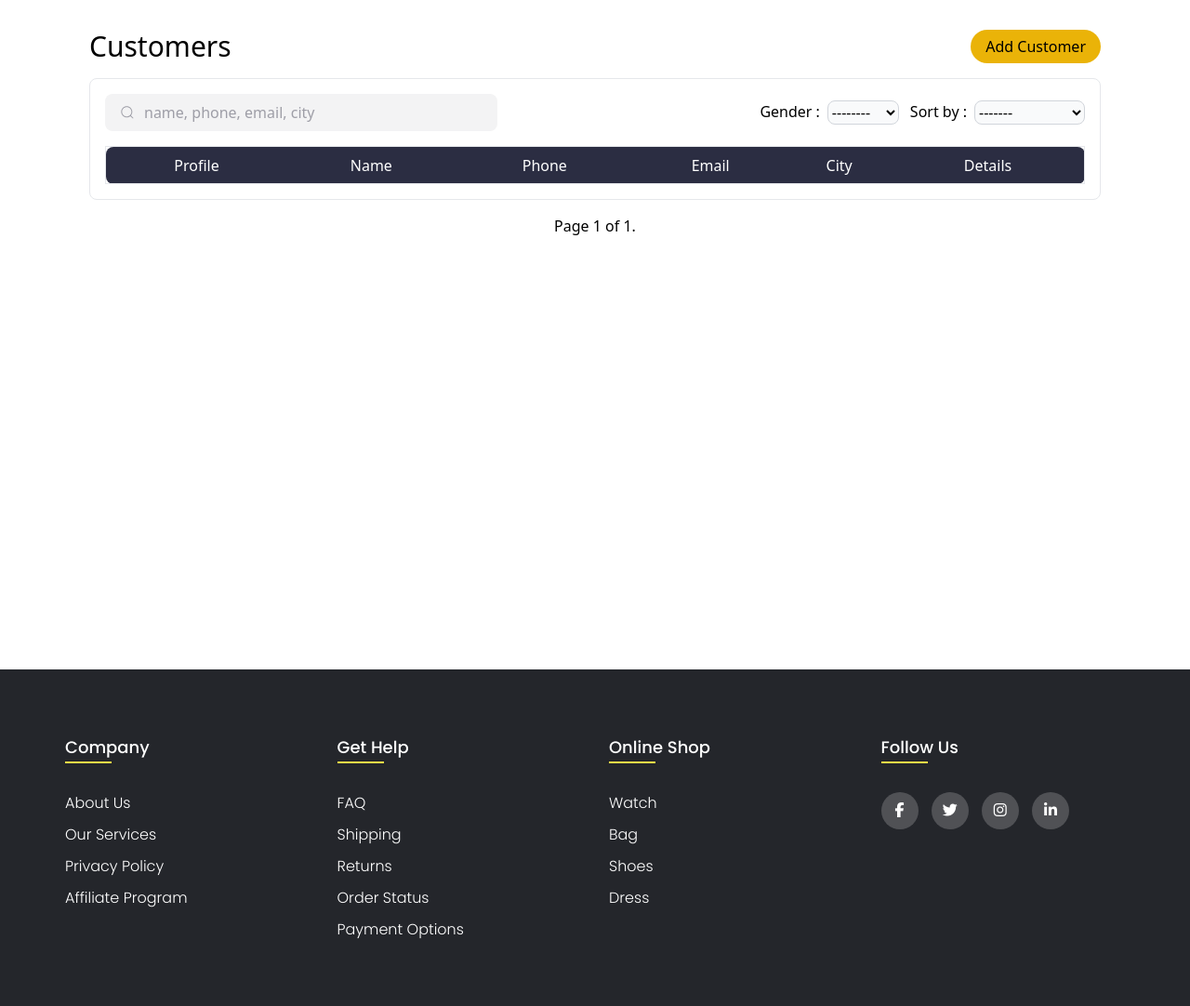
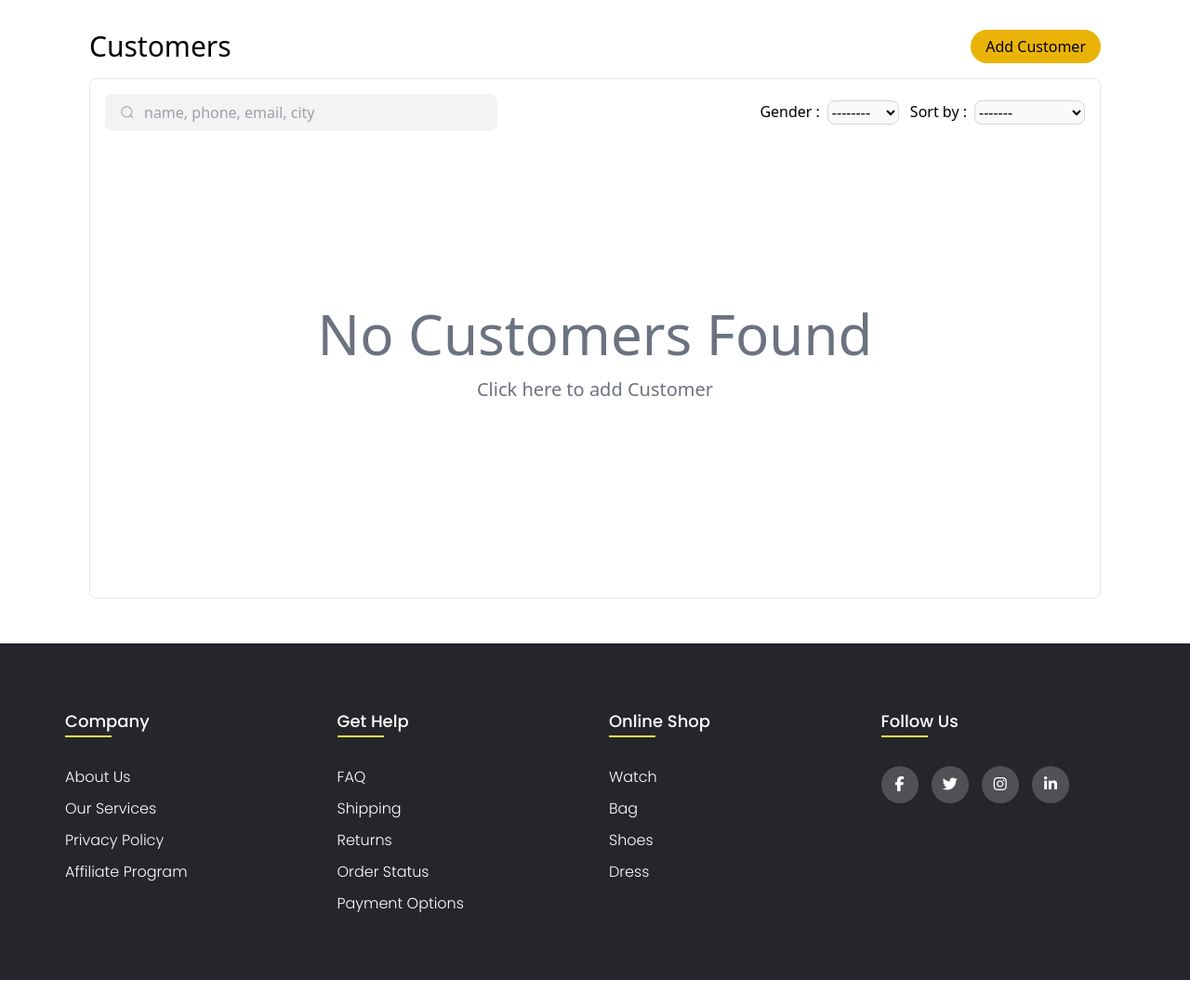
Before and after one commit to TharakaramuduN/TailorFlow1, a Django app: page /customers/ in a window 1280 px wide. Shown: the part 60-1142 px from the top of the page at 93% size. After the commit the page ends 1114 px from the top, so only its background shows below. Run offline with Django 4.2, Linux system fonts and the light colour scheme; a user stored in the database is signed in; data comes from the database, SQL or seed files in the repository; style sheets or scripts are compiled from the project's sources.

Commit message:
added styles if no customers available

```diff
--- a/apps/customers/models.py
+++ b/apps/customers/models.py
@@ -24,6 +24,9 @@ class Customer(models.Model):
     phone = models.CharField(max_length=20,blank=False)
     profile = models.ImageField(blank=True,null=True,upload_to='profile/',default='default/profile-user.png')
     created_at = models.DateTimeField(auto_now_add=True)
+
+    class Meta:
+        ordering = ['-id']
 
     def __str__(self) -> str:
         return self.first_name
--- a/apps/customers/static/js/customers.js
+++ b/apps/customers/static/js/customers.js
@@ -3,7 +3,6 @@ async function filterCustomers(page_num){
   let searchQuery = document.querySelector('.search-input').value.trim()
   let gender = document.querySelector('#gender').value
   let sortby = document.querySelector('#sortby').value
-  const tableBody = document.querySelector('tbody')
   if (searchQuery) query += `search=${searchQuery}`
   if (gender !== 'D') query += `&gender=${gender}`
   if (sortby !== 'D') query += `&sortby=${sortby}`
@@ -12,9 +11,16 @@ async function filterCustomers(page_num){
   let response = await fetch(query)
   let data = await response.json()
 
+  const pagination = document.querySelector('.pagination')
+  const notFoundElement = document.querySelector('.not-found')
+  const table = document.querySelector('table')
+  const tableBody = document.querySelector('tbody')
   tableBody.innerHTML = ''
-  pagination = document.querySelector('.pagination')
   page_obj = data['page_obj']
+  if(data.customers.length > 0){
+    notFoundElement.innerHTML = ''
+    if (table.classList.contains('hidden')) table.classList.remove('hidden')
+    if (notFoundElement.classList.contains('min-h-[60vh]')){notFoundElement.classList.remove('min-h-[60vh]')}
     data.customers.forEach(customer=>{
         const row = document.createElement('tr')
         row.innerHTML = `
@@ -31,8 +37,14 @@ async function filterCustomers(page_num){
         </td>
         `
         tableBody.appendChild(row)
-  })
+      })}
+    else{
+      table.classList.add('hidden')
+      notFoundElement.classList.add('min-h-[60vh]')
+      notFoundElement.innerHTML = '<h1 class=" text-xl sm:text-3xl md:text-4xl lg:text-6xl  font-medium text-gray-500">No Results Found</h1>'
+    }
     pagination.innerHTML = ''
+    if(data.customers.length > 0){
     pagination.innerHTML = `
     <span class="step-links flex justify-between w-full">
         ${page_obj.has_previous ? `
@@ -48,4 +60,4 @@ async function filterCustomers(page_num){
             <button class=' border px-3 bg-yellow-500 rounded-full' type='button' onclick=filterCustomers(${ page_obj.next_page_number })><i class="fa-solid fa-angle-right"></i></button>
         </span>` : '<div></div>'}
     </span>`
-}
+}}
--- a/apps/customers/templates/customers/customers.html
+++ b/apps/customers/templates/customers/customers.html
@@ -7,7 +7,7 @@
 
 {%block content%}
   <section class="customer-section">
-    <div class="customer-content max-w-6xl mx-auto sm:p-8 p-4 min-h-[90vh]">
+    <div class="customer-content max-w-6xl mx-auto sm:p-8 p-4">
 
       <div class=" flex justify-between ">
         <h1 class=" text-xl sm:text-3xl font-medium">Customers</h1>
@@ -16,7 +16,7 @@
         </button>
       </div>
 
-      <div class="border rounded-lg h-fit sm:p-4 p-2 mt-4 gap-3">
+      <div class="border rounded-lg h-fit sm:p-4 p-2 mt-4 gap-3 min-h-[70vh]">
           <div class="searchbar-filters flex gap-3 flex-wrap w-full justify-between items-center">
             <div class="group">
               <svg class="icon" aria-hidden="true" viewBox="0 0 24 24"><g><path d="M21.53 20.47l-3.66-3.66C19.195 15.24 20 13.214 20 11c0-4.97-4.03-9-9-9s-9 4.03-9 9 4.03 9 9 9c2.215 0 4.24-.804 5.808-2.13l3.66 3.66c.147.146.34.22.53.22s.385-.073.53-.22c.295-.293.295-.767.002-1.06zM3.5 11c0-4.135 3.365-7.5 7.5-7.5s7.5 3.365 7.5 7.5-3.365 7.5-7.5 7.5-7.5-3.365-7.5-7.5z"></path></g></svg>
@@ -43,7 +43,7 @@
             </div>
           </div>
 
-
+          {%if page_obj%}
           <table class=" w-full  border mt-4 rounded-3xl text-sm sm:text-base text-center">
             <thead class=" bg-[#2b2d42] text-white ">
               <tr class="">
@@ -74,8 +74,16 @@
               {%endfor%}
             </tbody>
           </table>
+          {%endif%}
+          <div {%if not page_obj%} class="not-found h-full w-full flex flex-col gap-4 items-center justify-center min-h-[60vh]" {%else%} class="not-found h-full w-full flex items-center justify-center" {%endif%}>
+            {%if not page_obj%}
+                <h1 class=" text-xl sm:text-3xl md:text-4xl lg:text-6xl  font-medium text-gray-500">No Customers Found</h1>
+                <a class=" text-xl font-medium text-gray-500"  href="{% url 'new-customer'%}">Click here to add Customer</a>
+            {%endif%}
+          </div>
         </div>
         <div class="pagination flex items-center justify-center mx-auto max-w-4xl pt-4 sm:px-8 px-4">
+          {%if page_obj%}
           <span class="step-links flex  w-full justify-between">
               {% if page_obj.has_previous %}
                   <button type="button" class=" border px-3 bg-yellow-500 rounded-full" ><i class="fa-solid fa-angle-left"></i></button>
@@ -99,6 +107,7 @@
                 </div>
               {% endif %}
           </span>
+          {%endif%}
         </div>
     </div>
   </section>
--- a/apps/customers/views.py
+++ b/apps/customers/views.py
@@ -10,7 +10,7 @@ from django.core.paginator import Paginator
 
 @login_required
 def new_customer(request):
-    origin = request.GET.get('origin','')
+    # origin = request.GET.get('origin','')
     form = CustomerForm()
 
     if request.method == "POST":
@@ -28,8 +28,8 @@ def new_customer(request):
                     customer = form.save(commit=False)
                     customer.tailor = request.user
                     customer.save()
-                    if origin:
-                        return redirect(f'/add-measurements/{customer.id}/?next=select-products')
+                    # if origin:
+                    #     return redirect(f'/add-measurements/{customer.id}')
                     return redirect(add_measurements,customer_id=customer.id)
                 except IntegrityError as e:
                     # Handle any potential IntegrityError that may occur during the save
@@ -61,8 +61,7 @@ def customers(request):
     tailor = request.user
     customers = Customer.objects.filter(tailor=tailor)
     pagination = Paginator(customers,7)
-    page_num = request.GET.get('page')
-    page_obj = pagination.get_page(page_num)
+    page_obj = pagination.get_page(1)
     return render(request,'customers/customers.html',context={'page_obj':page_obj})
 
 @login_required
@@ -80,7 +79,7 @@ def customer_details(request,customer_id):
 
 @login_required
 def add_measurements(request,customer_id):
-    next_url = request.GET.get('next','')
+    # next_url = request.GET.get('next','')
     customer = Customer.objects.get(id=customer_id)
     form = MeasurementsForm()
     if request.method == "POST":
@@ -89,9 +88,9 @@ def add_measurements(request,customer_id):
             measurements = form.save(commit=False)
             measurements.customer = customer
             measurements.save()
-            if next_url:
-                return redirect('select-products',customer_id=customer_id)
-            return redirect(customer_details,customer_id=customer_id)
+            # if next_url:
+            return redirect('select-products',customer_id=customer_id)
+            # return redirect(customer_details,customer_id=customer_id)
     return render(request,'customers/add_measurements.html',context={'form':form,'customer':customer})
 
 @login_required
```
Lines whose indentation alone changed are shown as unchanged.
